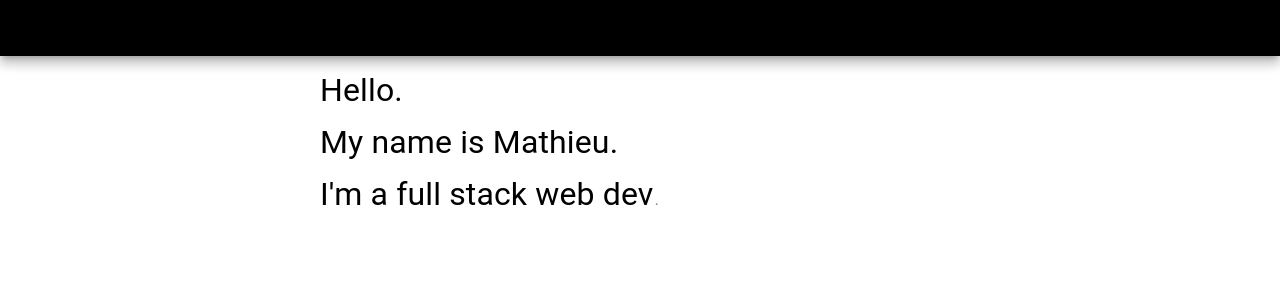
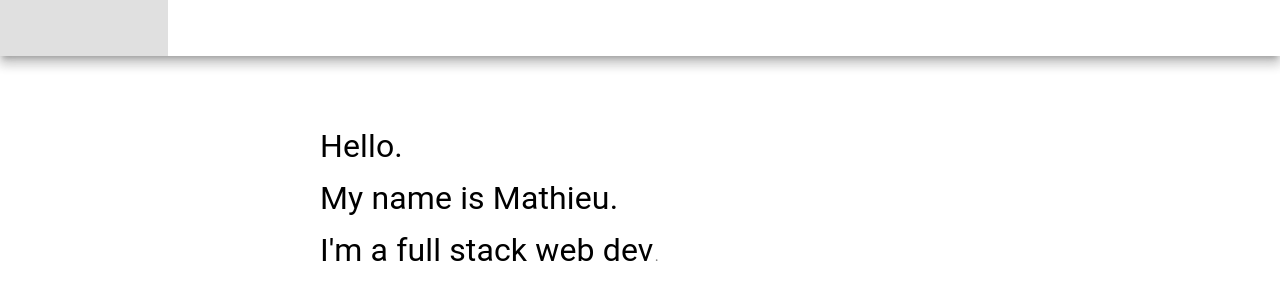
Before and after one commit to mathieu-anderson/portfolio, a Vue app: page /#/ in a window 1280 px wide. Shown: the top 300 px of the page. Built offline with nearby package versions, Linux system fonts and the light colour scheme.

Commit message:
Add sass config

```diff
--- a/src/App.vue
+++ b/src/App.vue
@@ -10,11 +10,6 @@ export default {
 }
 </script>
 
-<style>
-.header {
-  position: fixed;
-  top: 0;
-  width: 100%;
-  background-color: black;
-}
+<style lang="scss">
+@import "./style/global.scss";
 </style>
--- /dev/null
+++ b/src/style/global.scss
@@ -0,0 +1,5 @@
+$deepOrange: #FF5722;
+
+h1 {
+  color: $deepOrange;
+}
```
Also changed, not shown: package.json (+15 -13 lines).
